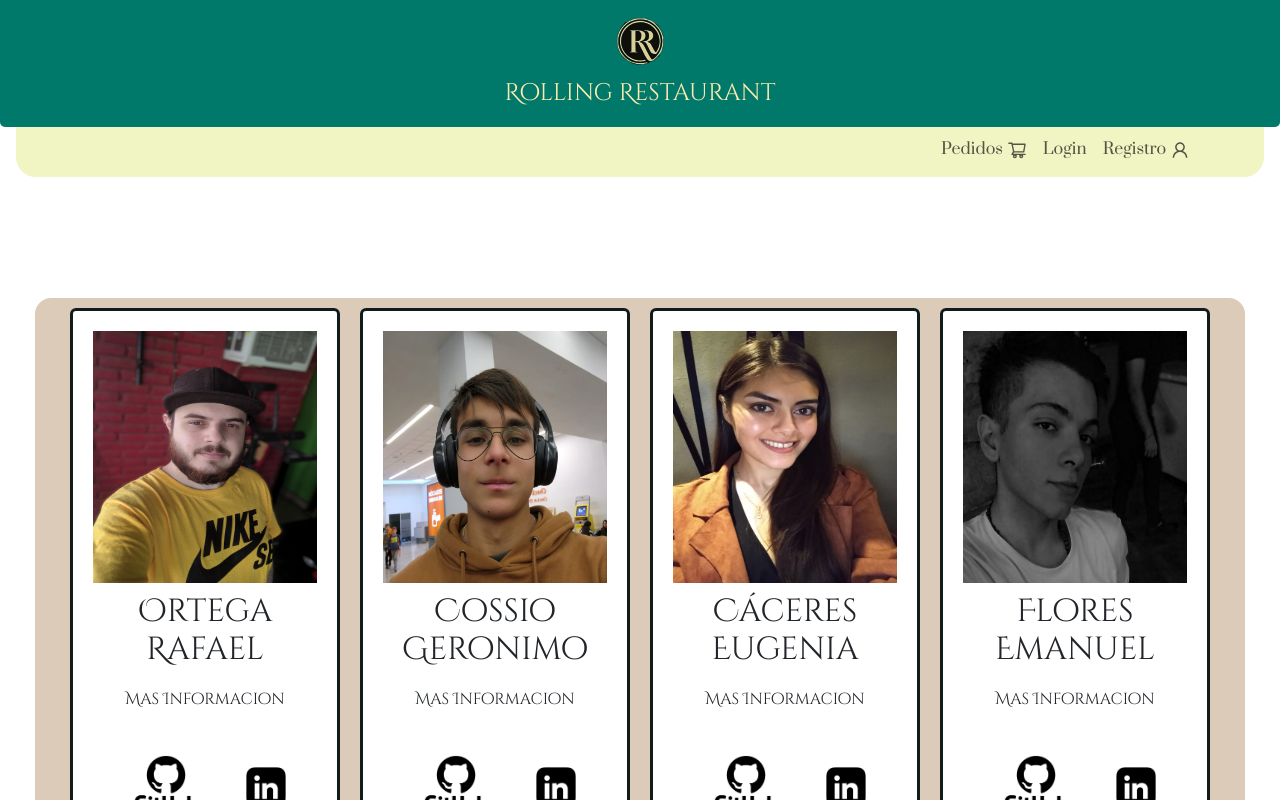
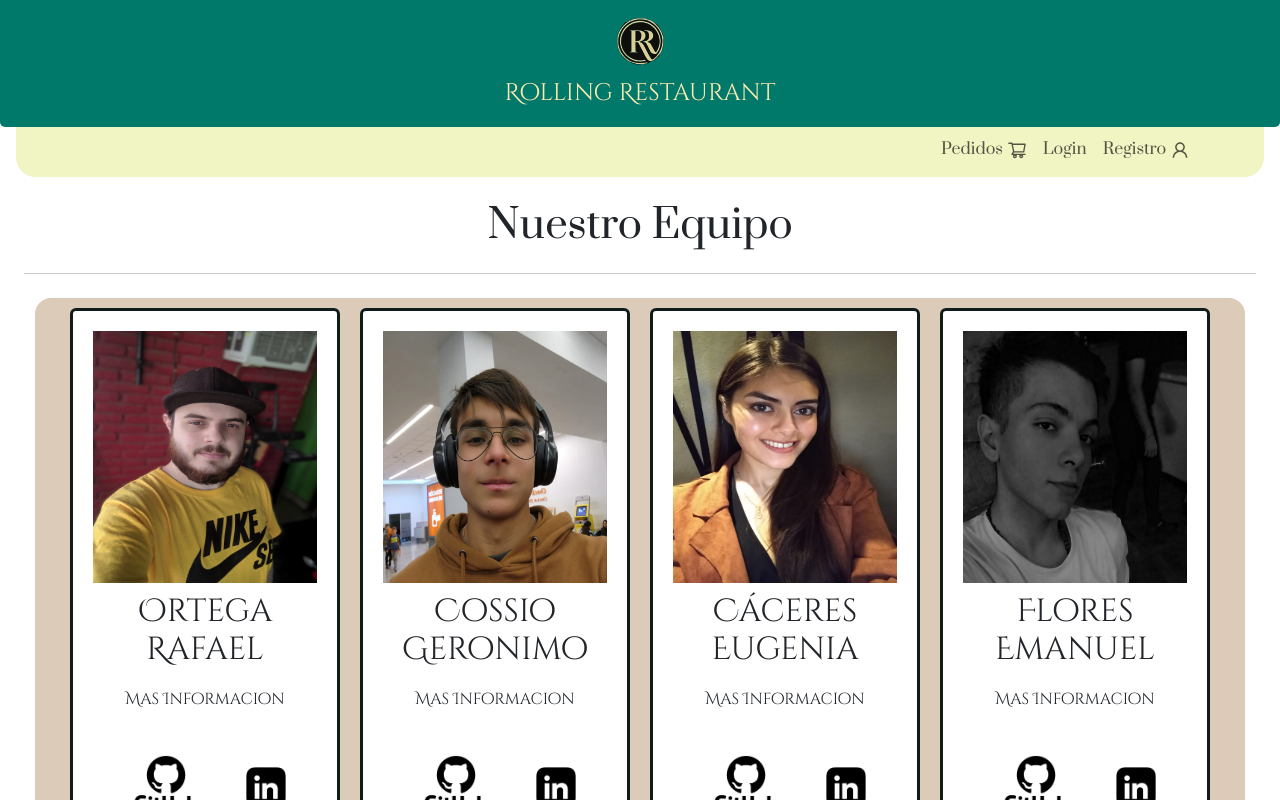
Before and after one commit to rafaortega191/rollingRestaurant-frontend, a React (Vite) app: page /acercadenosotros in a window 1280 px wide. Shown: the top 800 px of the page. Built offline with nearby package versions, Linux system fonts and the light colour scheme.

Commit message:
acerca de nosotros
cambios en el color de la letra

```diff
--- a/src/components/views/Acercadenosotros.jsx
+++ b/src/components/views/Acercadenosotros.jsx
@@ -69,8 +69,8 @@ const Acercadenosotros = ({usuarioLogeado, setUsuarioLogueado}) => {
     return (
         <div className=''>
           <CustomNav usuarioLogueado={usuarioLogeado} setUsuarioLogueado={setUsuarioLogueado}></CustomNav>
-          <h1 className='text-center mt-2 text-white h1-acercadenosotros pt-3'>Nuestro Equipo</h1>
-          <hr className='m-4 text-white'/>
+          <h1 className='text-center mt-2 h1-acercadenosotros pt-3'>Nuestro Equipo</h1>
+          <hr className='m-4'/>
           <div className="card-acercadenosotros-container rounded-4 ">
             <Card
               imagenSrc={rafa}
```
